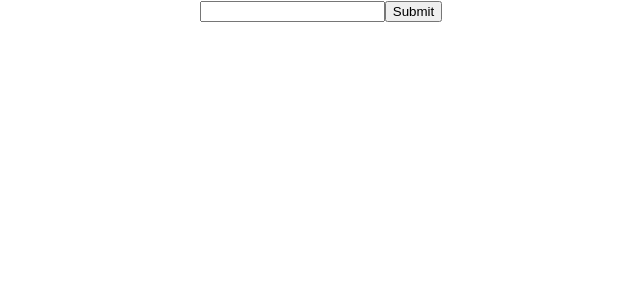
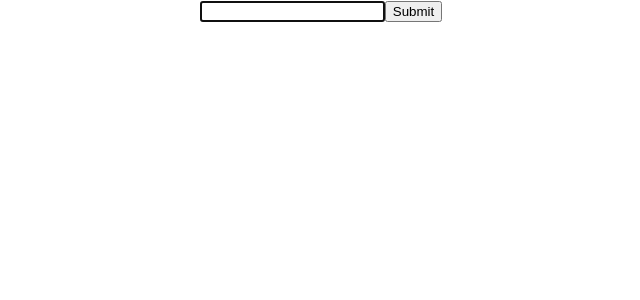
Before and after one commit to bperkins06/react-todo, a React (Create React App) app: page / in a window 1280 px wide. Shown: the top 300 px of the page, without its empty margins (319-959 px from the left). Built offline with nearby package versions, Linux system fonts and the light colour scheme.

Commit message:
input autofocus onload

```diff
--- a/src/App.tsx
+++ b/src/App.tsx
@@ -1,5 +1,10 @@
-import React, { useState } from 'react';
+import React, { useEffect, useRef, useState } from 'react';
 import './App.css';
+
+// ----------------------------------------------
+// Start with https://medium.com/@dhanushkatharindu99/simple-todo-app-with-react-and-typescript-77da1189dc18
+// Then use https://www.freecodecamp.org/news/typescript-tutorial-for-react-developers/
+//
 
 type Todo = {
   id: number;
@@ -10,6 +15,13 @@ type Todo = {
 function App() {
   const [todos, setTodos] = useState<Todo[]>([]);
   const [task, setTask] = useState<string>("");
+  const inputRef = useRef<HTMLInputElement>(null);
+
+  useEffect(() => {
+    if (inputRef.current) {
+      inputRef.current.focus()
+    }
+  }, [])
 
   const handleInput = (event: React.ChangeEvent<HTMLInputElement>) => {
     setTask(event.target.value);
@@ -49,7 +61,12 @@ function App() {
   return (
     <div className="App">
       <form onSubmit={handleFormSubmit}>
-          <input type="text" name="task" onChange={handleInput} />
+          <input
+            ref={inputRef}
+            type="text"
+            name="task"
+            onChange={handleInput}
+          />
           <button type="submit">Submit</button>
       </form>
       <ul>
```
